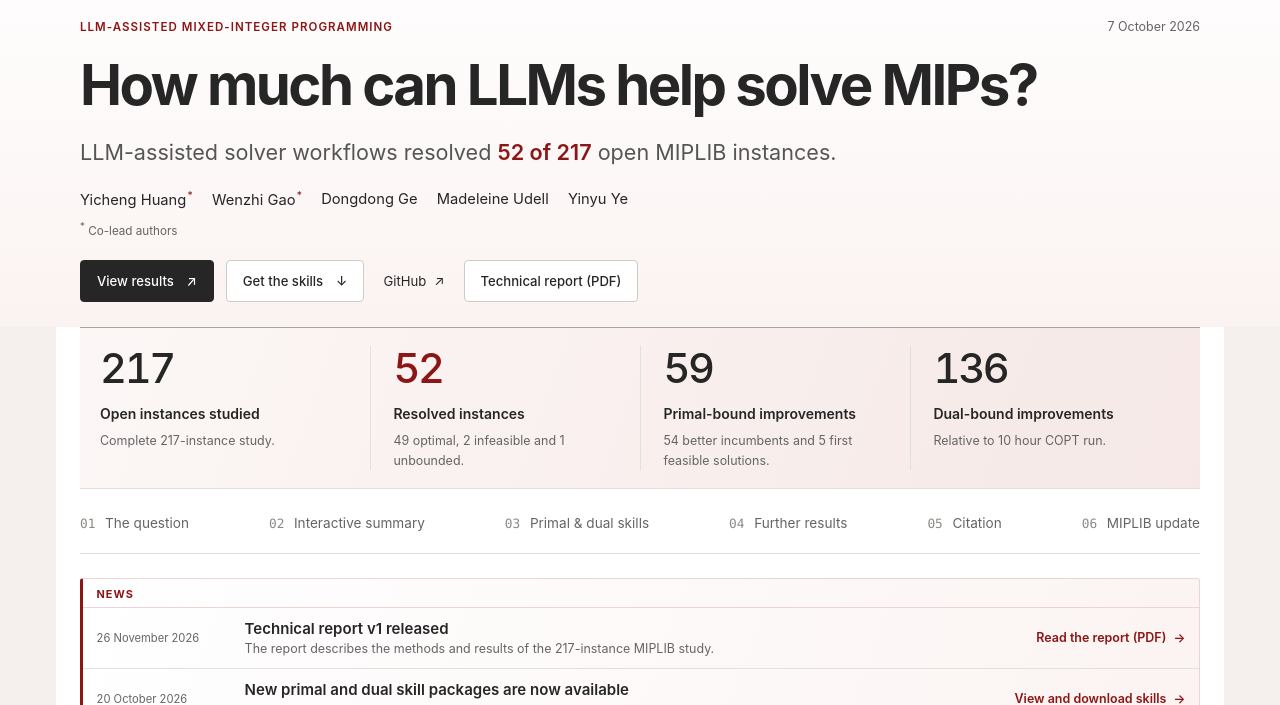
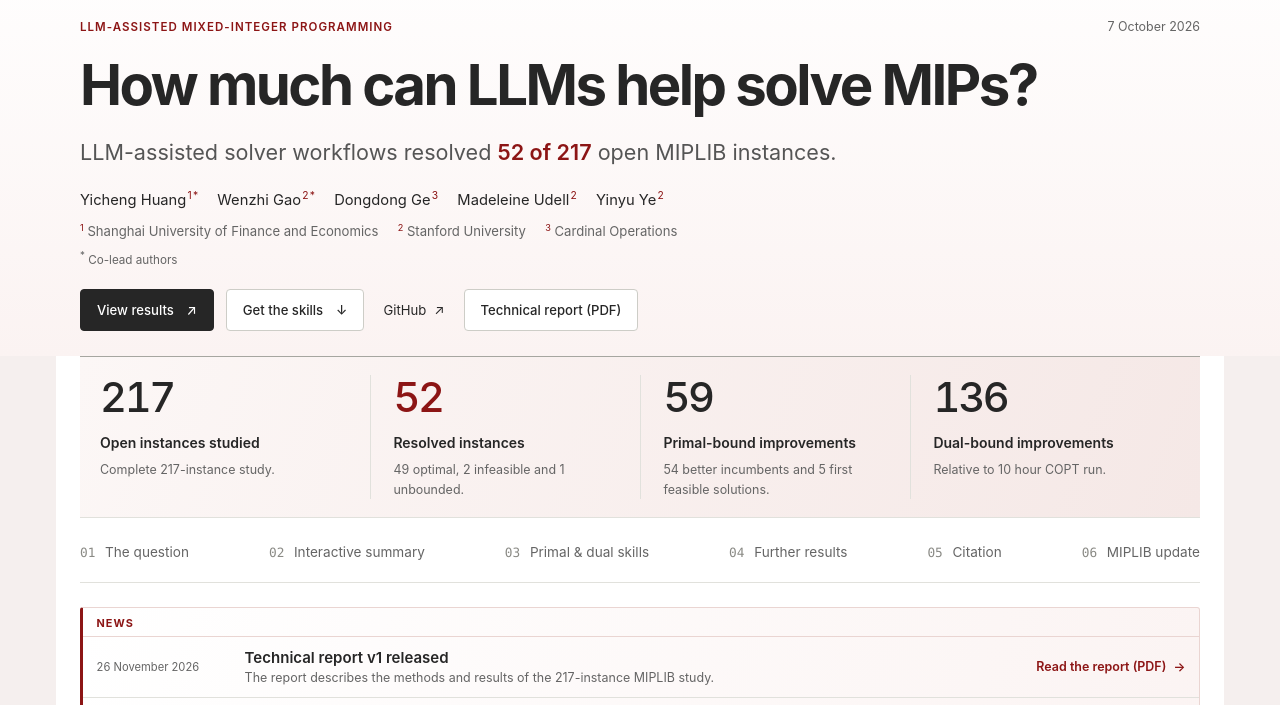
Before and after one commit to LLM4MIP/llm4mip.github.io, a plain HTML site: page index.html in a window 1280 px wide. Shown: the part 80-785 px from the top of the page. Drawn offline with Linux system fonts and the light colour scheme.

Commit message:
Add author affiliations to the homepage

```diff
--- a/assets/site.css
+++ b/assets/site.css
@@ -64,7 +64,9 @@ p { margin: 0 0 1rem; text-align: justify; }
 .hero .dek strong { color: var(--cardinal); font-weight: 600; }
 .byline { margin-top: 1.8rem; }
 .author-line { display: flex; flex-wrap: wrap; gap: 0.25rem 1.2rem; margin: 0; font-size: 0.92rem; }
-.author-line sup { margin-left: 0.12em; color: var(--cardinal); font-size: 0.7em; }
+.author-line sup { margin-left: 0.12em; }
+.author-line sup, .author-affiliations sup { color: var(--cardinal); font-size: 0.7em; }
+.author-affiliations { display: flex; flex-wrap: wrap; gap: 0.25rem 1.2rem; margin: 0.4rem 0 0; color: var(--muted); font-size: 0.82rem; }
 .author-note { margin: 0.35rem 0 0; color: var(--muted); font-size: 0.73rem; }
 .hero-actions { display: flex; align-items: center; flex-wrap: wrap; gap: 0.75rem; margin-top: 1.4rem; }
 .button { display: inline-flex; max-width: 100%; gap: 0.8rem; align-items: center; justify-content: center; min-height: 42px; padding: 0.5rem 1rem; border: 1px solid var(--ink); border-radius: 4px; background: var(--ink); color: #fff; font-size: 0.82rem; font-weight: 500; text-align: center; text-decoration: none; cursor: pointer; transition: background-color 150ms, border-color 150ms; }
--- a/index.html
+++ b/index.html
@@ -40,7 +40,18 @@
         <h1>How much can LLMs help solve MIPs?</h1>
         <p class="dek">LLM-assisted solver workflows resolved <strong>52 of 217</strong> open MIPLIB instances.</p>
         <div class="byline">
-          <p class="author-line"><span>Yicheng Huang<sup aria-label="co-lead author">*</sup></span><span>Wenzhi Gao<sup aria-label="co-lead author">*</sup></span><span>Dongdong Ge</span><span>Madeleine Udell</span><span>Yinyu Ye</span></p>
+          <p class="author-line">
+            <span>Yicheng Huang<sup>1</sup><sup aria-label="co-lead author">*</sup></span>
+            <span>Wenzhi Gao<sup>2</sup><sup aria-label="co-lead author">*</sup></span>
+            <span>Dongdong Ge<sup>3</sup></span>
+            <span>Madeleine Udell<sup>2</sup></span>
+            <span>Yinyu Ye<sup>2</sup></span>
+          </p>
+          <p class="author-affiliations">
+            <span><sup>1</sup> Shanghai University of Finance and Economics</span>
+            <span><sup>2</sup> Stanford University</span>
+            <span><sup>3</sup> Cardinal Operations</span>
+          </p>
           <p class="author-note"><sup aria-hidden="true">*</sup> Co-lead authors</p>
         </div>
         <div class="hero-actions">
```
